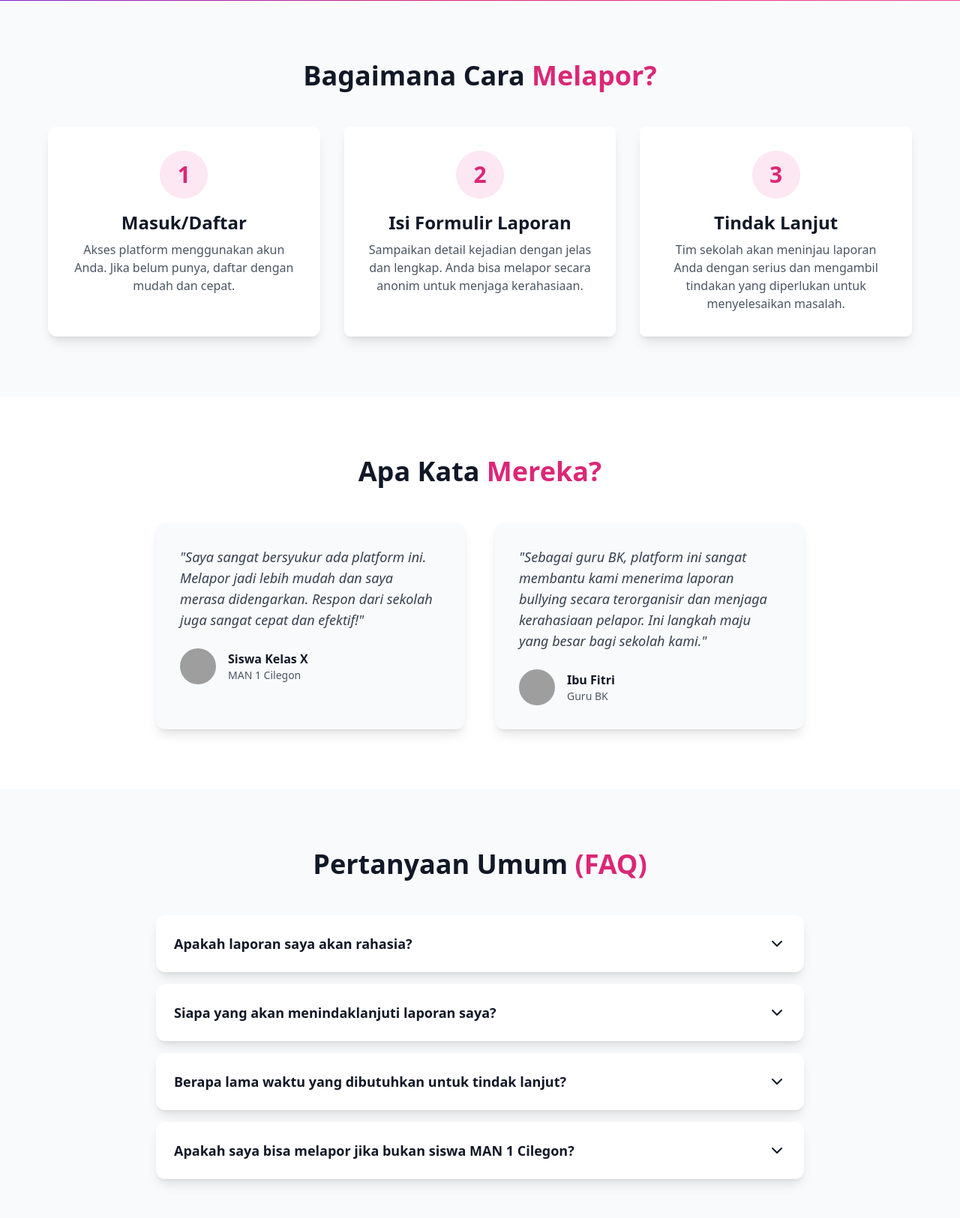
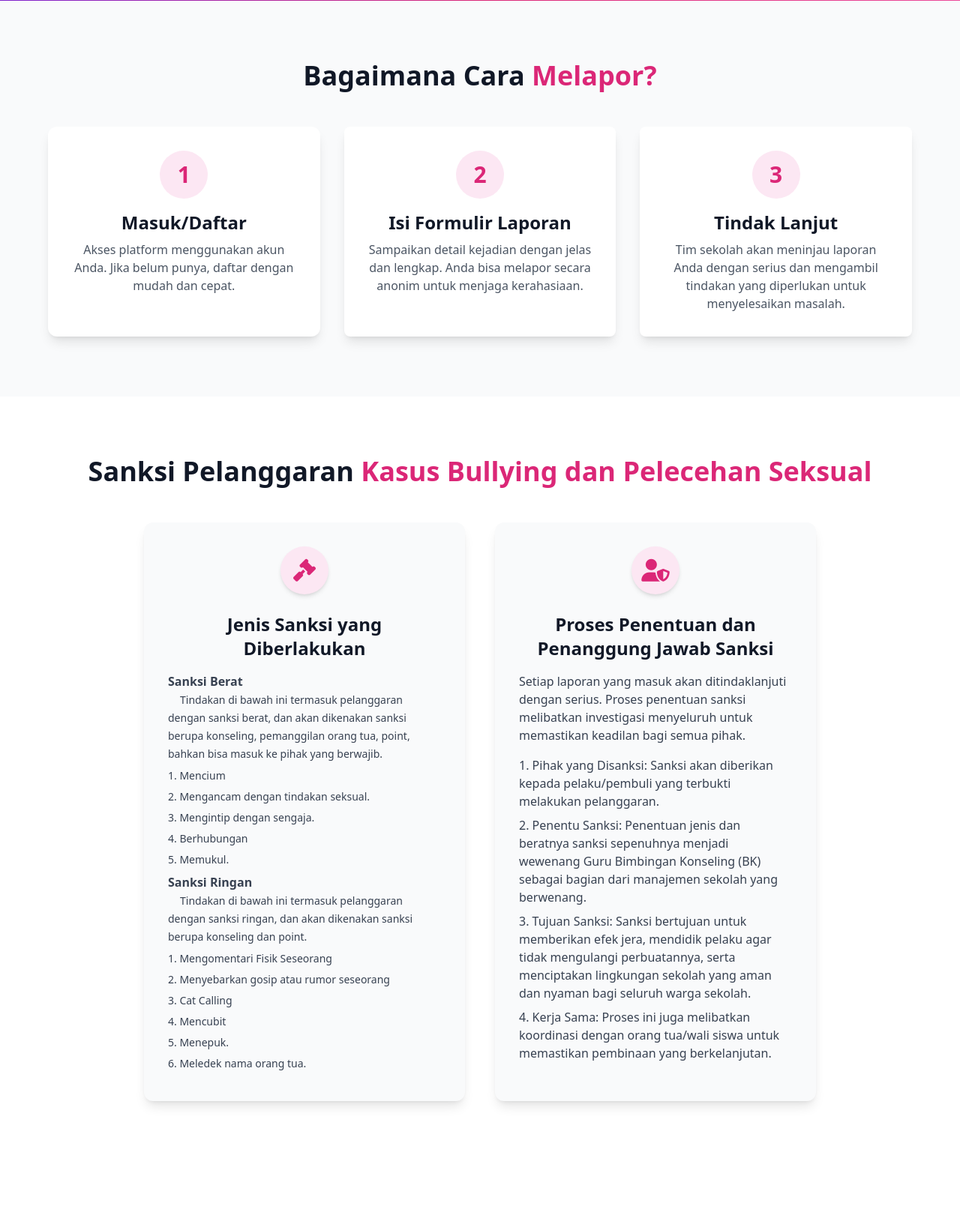
Before and after one commit to Admsrzky/Sistem-Pengaduan-Bullying, a PHP site: page /Sipeng/ in a window 1280 px wide. Shown: the part 1803-3428 px from the top of the page at 75% size. Run offline with PHP 8.4, Linux system fonts and the light colour scheme; some libraries are stand-ins or nearby versions; grey boxes are pictures that could not be loaded.

Commit message:
update tampilan

```diff
--- a/home.php
+++ b/home.php
@@ -158,6 +158,74 @@
     </div>
 </section>
 
+<!-- Sanksi -->
+<section id="sanksi-penjelasan" class="bg-white py-16 md:py-20 dark:bg-gray-700">
+    <div class="container mx-auto px-4">
+        <h3 class="text-3xl sm:text-4xl font-bold text-center text-gray-900 mb-12 dark:text-white">Sanksi Pelanggaran
+            <span class="text-pink-600 dark:text-pink-400">Kasus Bullying dan Pelecehan Seksual</span>
+        </h3>
+        <div class="max-w-4xl mx-auto grid grid-cols-1 md:grid-cols-2 gap-8 lg:gap-10">
+
+            <div class="p-6 sm:p-8 bg-gray-50 rounded-xl shadow-lg dark:bg-gray-800">
+                <div
+                    class="flex items-center justify-center w-16 h-16 rounded-full bg-pink-100 text-pink-600 mx-auto mb-6 shadow-md dark:bg-pink-900 dark:text-pink-300">
+                    <i class="fas fa-gavel text-3xl"></i>
+                </div>
+                <h4 class="font-bold text-xl sm:text-2xl mb-4 text-center text-gray-900 dark:text-white">Jenis Sanksi
+                    yang Diberlakukan</h4>
+                <h1 class="text-gray-700 font-bold text-md mb-2 dark:text-gray-300">
+                    Sanksi Berat <br><span class="font-normal text-sm ml-4">Tindakan di bawah ini termasuk pelanggaran
+                        dengan sanksi berat, dan akan dikenakan sanksi berupa konseling, pemanggilan orang tua, point,
+                        bahkan bisa masuk ke pihak yang berwajib.</span>
+                </h1>
+                <ul class="text-gray-700 text-sm text-left list-decimal mb-2 list-inside space-y-2 dark:text-gray-300">
+                    <li>Mencium</li>
+                    <li>Mengancam dengan tindakan seksual.</li>
+                    <li>Mengintip dengan sengaja.</li>
+                    <li>Berhubungan</li>
+                    <li>Memukul.</li>
+                </ul>
+                <h1 class="text-gray-700 font-bold text-md mb-2 dark:text-gray-300">
+                    Sanksi Ringan <br><span class="font-normal text-sm ml-4">Tindakan di bawah ini termasuk pelanggaran
+                        dengan sanksi ringan, dan akan dikenakan sanksi berupa konseling dan point.</span>
+                </h1>
+                <ul class="text-gray-700 text-sm text-left list-decimal mb-2 list-inside space-y-2 dark:text-gray-300">
+                    <li>Mengomentari Fisik Seseorang</li>
+                    <li>Menyebarkan gosip atau rumor seseorang</li>
+                    <li>Cat Calling</li>
+                    <li>Mencubit</li>
+                    <li>Menepuk.</li>
+                    <li>Meledek nama orang tua.</li>
+                </ul>
+            </div>
+
+            <div class="p-6 sm:p-8 bg-gray-50 rounded-xl shadow-lg dark:bg-gray-800">
+                <div
+                    class="flex items-center justify-center w-16 h-16 rounded-full bg-pink-100 text-pink-600 mx-auto mb-6 shadow-md dark:bg-pink-900 dark:text-pink-300">
+                    <i class="fas fa-user-shield text-3xl"></i>
+                </div>
+                <h4 class="font-bold text-xl sm:text-2xl mb-4 text-center text-gray-900 dark:text-white">Proses
+                    Penentuan dan Penanggung Jawab Sanksi</h4>
+                <p class="text-gray-700 text-base mb-4 dark:text-gray-300">
+                    Setiap laporan yang masuk akan ditindaklanjuti dengan serius. Proses penentuan sanksi melibatkan
+                    investigasi menyeluruh untuk memastikan keadilan bagi semua pihak.
+                </p>
+                <ul class="text-gray-700 text-base text-left list-decimal list-inside space-y-2 dark:text-gray-300">
+                    <li>Pihak yang Disanksi: Sanksi akan diberikan kepada pelaku/pembuli yang terbukti melakukan
+                        pelanggaran.</li>
+                    <li>Penentu Sanksi: Penentuan jenis dan beratnya sanksi sepenuhnya menjadi wewenang Guru
+                        Bimbingan Konseling (BK) sebagai bagian dari manajemen sekolah yang berwenang.</li>
+                    <li>Tujuan Sanksi: Sanksi bertujuan untuk memberikan efek jera, mendidik pelaku agar tidak
+                        mengulangi perbuatannya, serta menciptakan lingkungan sekolah yang aman dan nyaman bagi seluruh
+                        warga sekolah.</li>
+                    <li>Kerja Sama: Proses ini juga melibatkan koordinasi dengan orang tua/wali siswa untuk
+                        memastikan pembinaan yang berkelanjutan.</li>
+                </ul>
+            </div>
+        </div>
+    </div>
+</section>
+
 <!-- ## Testimoni -->
 <section id="testimoni" class="py-16 md:py-20 bg-white dark:bg-gray-800">
     <div class="container mx-auto px-4 max-w-4xl">
--- a/layout/header.php
+++ b/layout/header.php
@@ -103,6 +103,8 @@ if (session_status() == PHP_SESSION_NONE) {
                         class="hover:underline hover:text-pink-100 transition-colors duration-200">Keunggulan</a>
                     <a href="cara_kerja.php"
                         class="hover:underline hover:text-pink-100 transition-colors duration-200">Cara Kerja</a>
+                    <a href="sanksi.php"
+                        class="hover:underline hover:text-pink-100 transition-colors duration-200">Sanksi</a>
                     <a href="testimoni.php"
                         class="hover:underline hover:text-pink-100 transition-colors duration-200">Testimoni</a>
                     <a href="FAQ.php" class="hover:underline hover:text-pink-100 transition-colors duration-200">FAQ</a>
```
Also changed, not shown: sanksi.php (added, +71 -0 lines).
